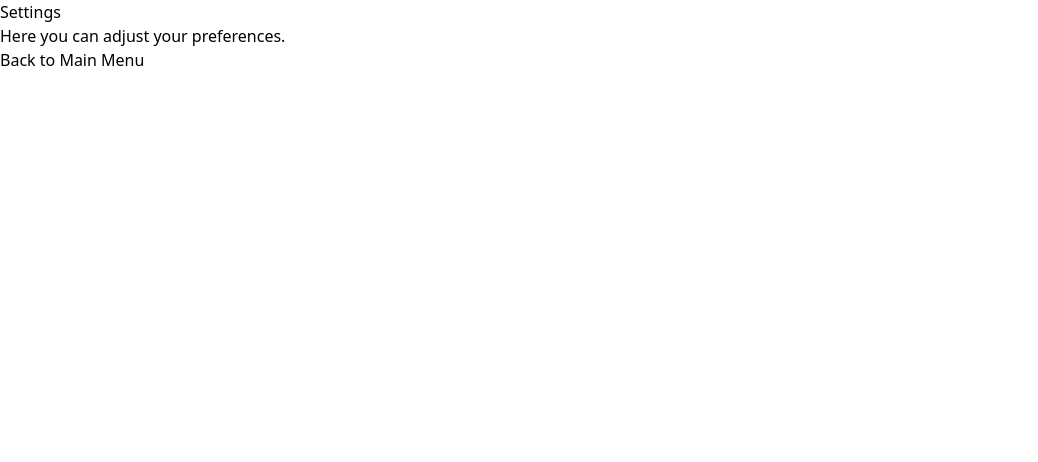
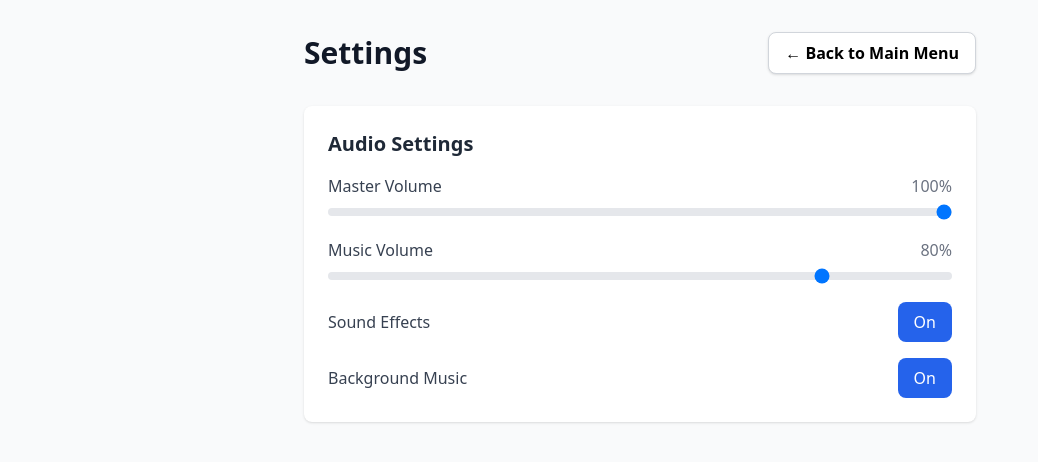
Before and after one commit to MontyOharra/ShadowSnap, a Next.js app: page /settings in a window 1280 px wide. Shown: the top 462 px of the page, without its empty margins (0-1038 px from the left). Built offline with nearby package versions, Linux system fonts and the light colour scheme.

Commit message:
added sliders and buttons to settings page

```diff
--- a/package.json
+++ b/package.json
@@ -12,9 +12,9 @@
     "@react-three/drei": "^10.0.6",
     "@react-three/fiber": "^9.1.2",
     "fs": "^0.0.1-security",
-    "next": "15.3.1",
-    "react": "^19.0.0",
-    "react-dom": "^19.0.0",
+    "next": "^15.3.1",
+    "react": "^19.1.0",
+    "react-dom": "^19.1.0",
     "three": "^0.175.0",
     "three-csg-ts": "^3.2.0",
     "three-stdlib": "^2.35.15"
--- a/src/app/settings/page.tsx
+++ b/src/app/settings/page.tsx
@@ -1,12 +1,97 @@
 // src/app/settings/page.tsx
+"use client";
+
 import Link from "next/link";
+import { usePlayer } from "@/stores/usePlayer";
 
 export default function Settings() {
+  const settings = usePlayer((state) => state.settings);
+  const setSetting = usePlayer((state) => state.setSetting);
+
   return (
-    <div>
-      <h1>Settings</h1>
-      <p>Here you can adjust your preferences.</p>
-      <Link href="/">Back to Main Menu</Link>
+    <div className="min-h-screen bg-gray-50 p-8">
+      <div className="max-w-2xl mx-auto">
+        {/* Header */}
+        <div className="flex items-center justify-between mb-8">
+          <h1 className="text-3xl font-bold text-gray-900">Settings</h1>
+          <Link
+            href="/"
+            className="px-4 py-2 bg-white border border-gray-300 rounded-lg shadow hover:bg-gray-100 font-semibold"
+          >
+            ← Back to Main Menu
+          </Link>
+        </div>
+
+        {/* Settings Content */}
+        <div className="bg-white rounded-lg shadow p-6 space-y-6">
+          {/* Audio Settings */}
+          <div className="space-y-4">
+            <h2 className="text-xl font-semibold text-gray-800">Audio Settings</h2>
+
+            {/* Master Volume */}
+            <div className="space-y-2">
+              <div className="flex justify-between">
+                <label className="text-gray-700">Master Volume</label>
+                <span className="text-gray-500">{settings.masterVolume}%</span>
+              </div>
+              <input
+                type="range"
+                min="0"
+                max="100"
+                value={settings.masterVolume}
+                onChange={(e) => setSetting("masterVolume", Number(e.target.value))}
+                className="w-full h-2 bg-gray-200 rounded-lg appearance-none cursor-pointer"
+              />
+            </div>
+
+            {/* Music Volume */}
+            <div className="space-y-2">
+              <div className="flex justify-between">
+                <label className="text-gray-700">Music Volume</label>
+                <span className="text-gray-500">{settings.musicVolume}%</span>
+              </div>
+              <input
+                type="range"
+                min="0"
+                max="100"
+                value={settings.musicVolume}
+                onChange={(e) => setSetting("musicVolume", Number(e.target.value))}
+                className="w-full h-2 bg-gray-200 rounded-lg appearance-none cursor-pointer"
+              />
+            </div>
+
+            {/* Sound Toggle */}
+            <div className="flex items-center justify-between">
+              <label className="text-gray-700">Sound Effects</label>
+              <button
+                onClick={() => setSetting("sound", !settings.sound)}
+                className={`px-4 py-2 rounded-lg font-medium ${
+                  settings.sound
+                    ? "bg-blue-600 text-white"
+                    : "bg-gray-200 text-gray-700"
+                }`}
+              >
+                {settings.sound ? "On" : "Off"}
+              </button>
+            </div>
+
+            {/* Music Toggle */}
+            <div className="flex items-center justify-between">
+              <label className="text-gray-700">Background Music</label>
+              <button
+                onClick={() => setSetting("music", !settings.music)}
+                className={`px-4 py-2 rounded-lg font-medium ${
+                  settings.music
+                    ? "bg-blue-600 text-white"
+                    : "bg-gray-200 text-gray-700"
+                }`}
+              >
+                {settings.music ? "On" : "Off"}
+              </button>
+            </div>
+          </div>
+        </div>
+      </div>
     </div>
   );
 }
--- a/src/stores/usePlayer.ts
+++ b/src/stores/usePlayer.ts
@@ -4,7 +4,12 @@ interface PlayerState {
   settings: {
     sound: boolean;
     music: boolean;
-    quality: string;
+    masterVolume: number;
+    musicVolume: number;
+    controlsSensitivity: number;
+    vibration: boolean;
+    showTutorial: boolean;
+    language: string;
   };
   completedLevels: string[];
   unlockedLevels: string[];
@@ -26,7 +31,16 @@ function getInitialState(): PlayerState {
     if (stored) return JSON.parse(stored);
   }
   return {
-    settings: { sound: true, music: true, quality: "normal" },
+    settings: {
+      sound: true,
+      music: true,
+      masterVolume: 100,
+      musicVolume: 80,
+      controlsSensitivity: 50,
+      vibration: true,
+      showTutorial: true,
+      language: "en"
+    },
     completedLevels: ["level_1"],
     unlockedLevels: ["level_1", "level_2"],
   };
```
Also changed, not shown: 1 other file (tests, documents, lock files or other folders).
